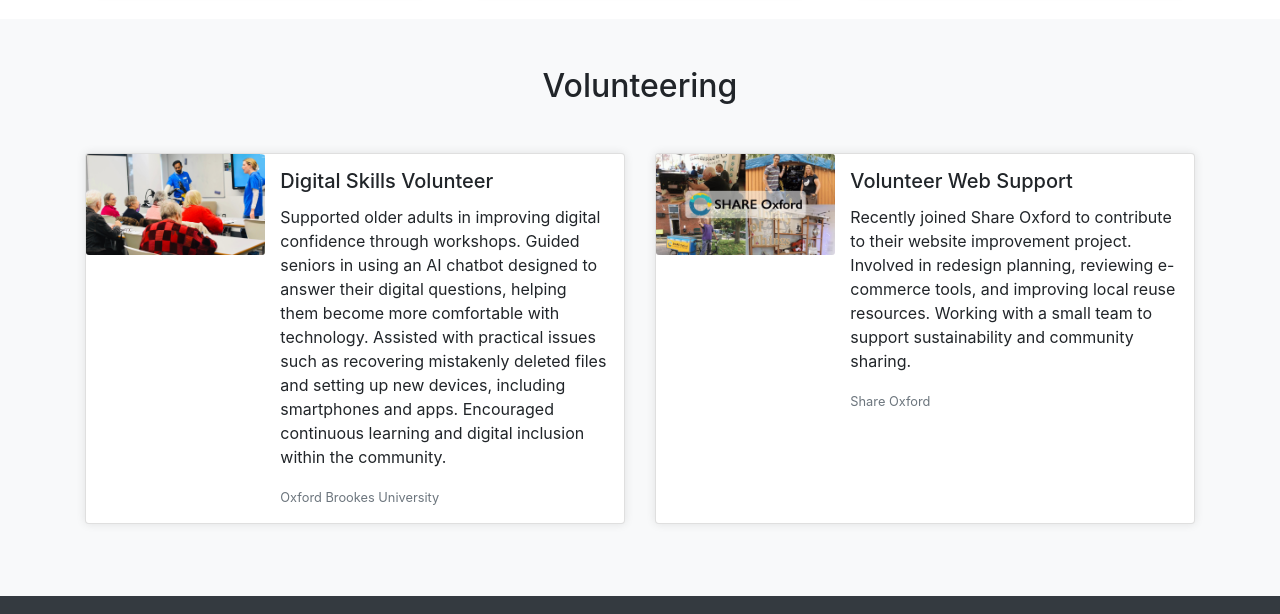
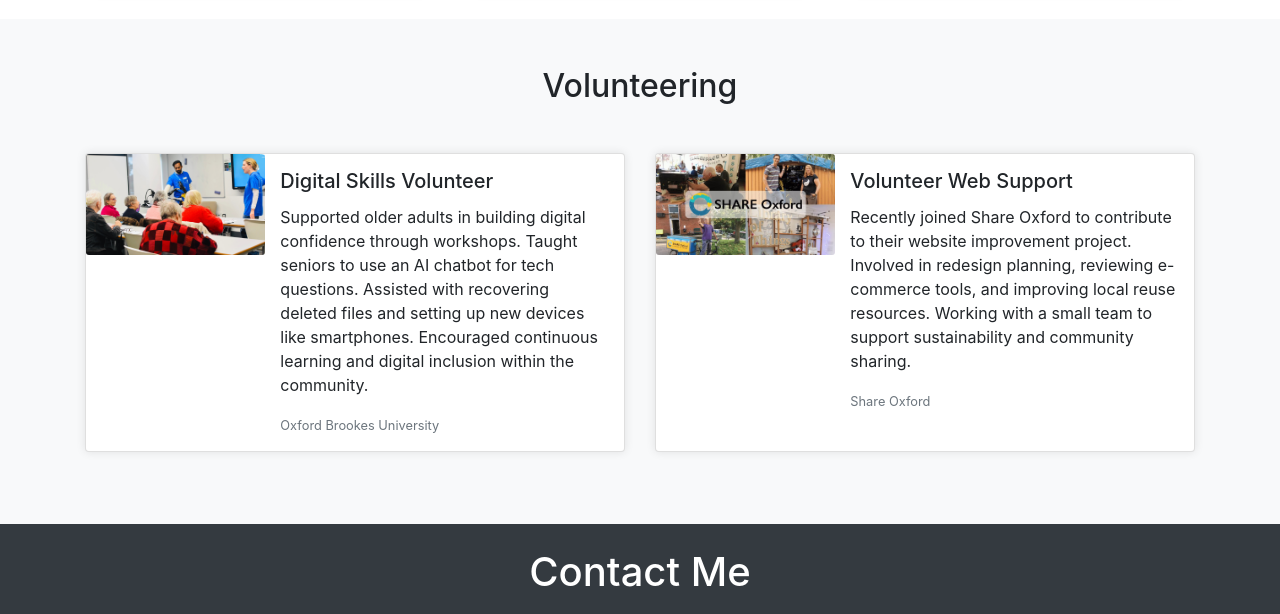
Before and after one commit to ThanHtattToeWin/thanhtatttoewin_portfolio.github.io, a plain HTML site: page index.html in a window 1280 px wide. Shown: the part 2443-3057 px from the top of the page. Drawn offline with nearby package versions, Linux system fonts and the light colour scheme.

Commit message:
Update index.html

```diff
--- a/index.html
+++ b/index.html
@@ -373,9 +373,10 @@ html {
             <div class="col-md-8">
               <div class="card-body">
                 <h5 class="card-title">Digital Skills Volunteer</h5>
-                <p class="card-text">
-  Supported older adults in improving digital confidence through workshops. Guided seniors in using an AI chatbot designed to answer their digital questions, helping them become more comfortable with technology. Assisted with practical issues such as recovering mistakenly deleted files and setting up new devices, including smartphones and apps. Encouraged continuous learning and digital inclusion within the community.
+          <p class="card-text">
+  Supported older adults in building digital confidence through workshops. Taught seniors to use an AI chatbot for tech questions. Assisted with recovering deleted files and setting up new devices like smartphones. Encouraged continuous learning and digital inclusion within the community.
 </p>
+
 
                 <p class="card-text">
                   <small class="text-muted">
```
